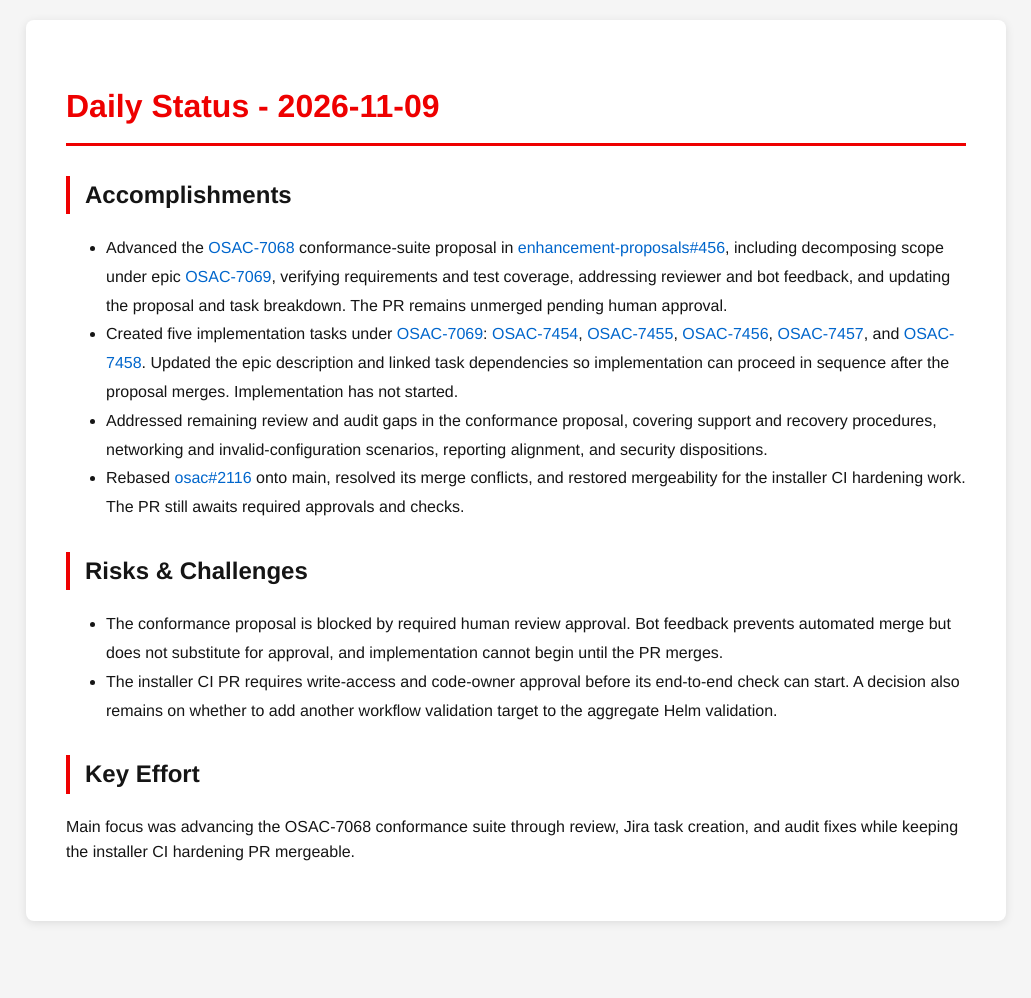
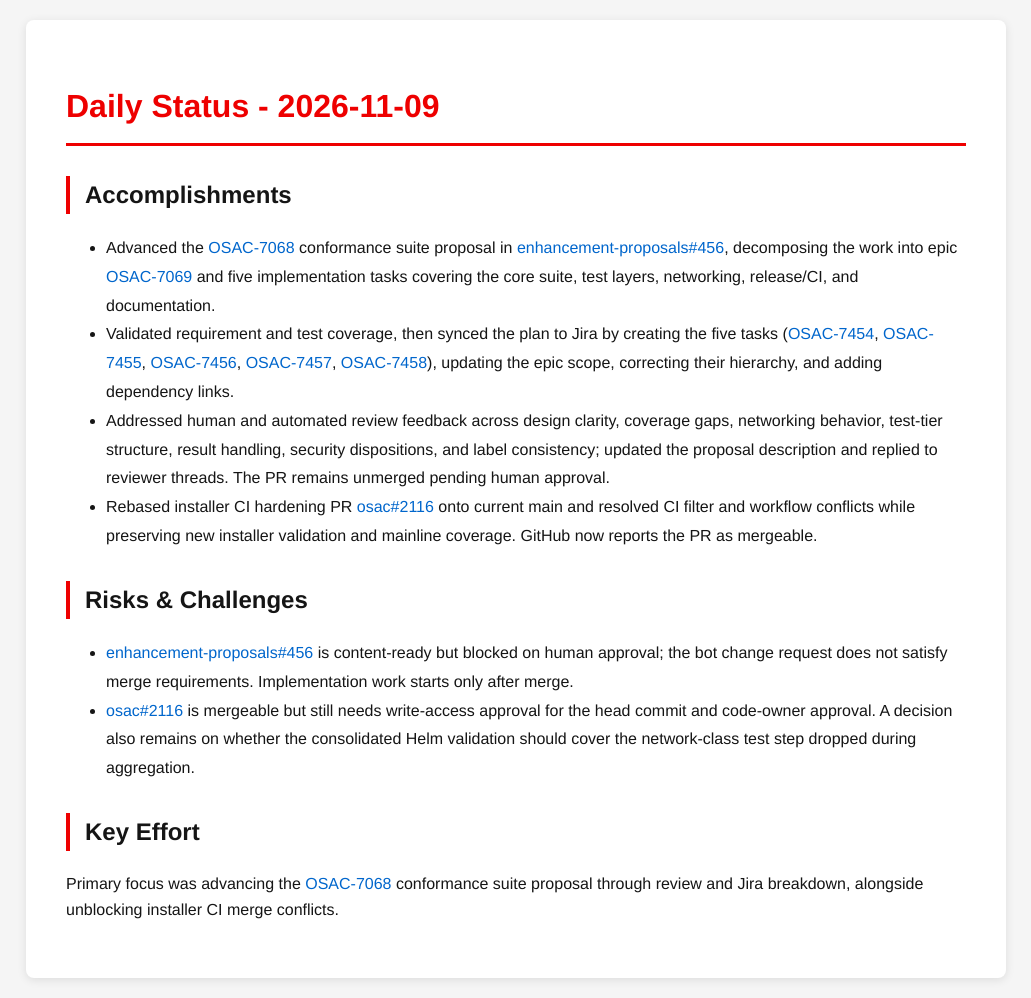
Before and after one commit to tzvatot/daily-status, a Jekyll site: the page built from 2026-11-09.md, in a window 1280 px wide. Shown: the whole page, without its empty margins (124-1155 px from the left). Built offline with Jekyll 4.4.1, drawn with Linux system fonts in a browser that asks for light colours; before the commit the page ends 941 px from its top, so only the background shows below that.

Commit message:
Daily status update - 2026-11-09

```diff
--- a/2026-11-09.md
+++ b/2026-11-09.md
@@ -7,14 +7,14 @@ date: 2026-11-09
 # Daily Status - 2026-11-09
 
 ## Accomplishments
-- Advanced the [OSAC-7068](https://redhat.atlassian.net/browse/OSAC-7068) conformance-suite proposal in [enhancement-proposals#456](https://github.com/osac-project/enhancement-proposals/pull/456), including decomposing scope under epic [OSAC-7069](https://redhat.atlassian.net/browse/OSAC-7069), verifying requirements and test coverage, addressing reviewer and bot feedback, and updating the proposal and task breakdown. The PR remains unmerged pending human approval.
-- Created five implementation tasks under [OSAC-7069](https://redhat.atlassian.net/browse/OSAC-7069): [OSAC-7454](https://redhat.atlassian.net/browse/OSAC-7454), [OSAC-7455](https://redhat.atlassian.net/browse/OSAC-7455), [OSAC-7456](https://redhat.atlassian.net/browse/OSAC-7456), [OSAC-7457](https://redhat.atlassian.net/browse/OSAC-7457), and [OSAC-7458](https://redhat.atlassian.net/browse/OSAC-7458). Updated the epic description and linked task dependencies so implementation can proceed in sequence after the proposal merges. Implementation has not started.
-- Addressed remaining review and audit gaps in the conformance proposal, covering support and recovery procedures, networking and invalid-configuration scenarios, reporting alignment, and security dispositions.
-- Rebased [osac#2116](https://github.com/osac-project/osac/pull/2116) onto main, resolved its merge conflicts, and restored mergeability for the installer CI hardening work. The PR still awaits required approvals and checks.
+- Advanced the [OSAC-7068](https://redhat.atlassian.net/browse/OSAC-7068) conformance suite proposal in [enhancement-proposals#456](https://github.com/osac-project/enhancement-proposals/pull/456), decomposing the work into epic [OSAC-7069](https://redhat.atlassian.net/browse/OSAC-7069) and five implementation tasks covering the core suite, test layers, networking, release/CI, and documentation.
+- Validated requirement and test coverage, then synced the plan to Jira by creating the five tasks ([OSAC-7454](https://redhat.atlassian.net/browse/OSAC-7454), [OSAC-7455](https://redhat.atlassian.net/browse/OSAC-7455), [OSAC-7456](https://redhat.atlassian.net/browse/OSAC-7456), [OSAC-7457](https://redhat.atlassian.net/browse/OSAC-7457), [OSAC-7458](https://redhat.atlassian.net/browse/OSAC-7458)), updating the epic scope, correcting their hierarchy, and adding dependency links.
+- Addressed human and automated review feedback across design clarity, coverage gaps, networking behavior, test-tier structure, result handling, security dispositions, and label consistency; updated the proposal description and replied to reviewer threads. The PR remains unmerged pending human approval.
+- Rebased installer CI hardening PR [osac#2116](https://github.com/osac-project/osac/pull/2116) onto current main and resolved CI filter and workflow conflicts while preserving new installer validation and mainline coverage. GitHub now reports the PR as mergeable.
 
 ## Risks & Challenges
-- The conformance proposal is blocked by required human review approval. Bot feedback prevents automated merge but does not substitute for approval, and implementation cannot begin until the PR merges.
-- The installer CI PR requires write-access and code-owner approval before its end-to-end check can start. A decision also remains on whether to add another workflow validation target to the aggregate Helm validation.
+- [enhancement-proposals#456](https://github.com/osac-project/enhancement-proposals/pull/456) is content-ready but blocked on human approval; the bot change request does not satisfy merge requirements. Implementation work starts only after merge.
+- [osac#2116](https://github.com/osac-project/osac/pull/2116) is mergeable but still needs write-access approval for the head commit and code-owner approval. A decision also remains on whether the consolidated Helm validation should cover the network-class test step dropped during aggregation.
 
 ## Key Effort
-Main focus was advancing the OSAC-7068 conformance suite through review, Jira task creation, and audit fixes while keeping the installer CI hardening PR mergeable.
+Primary focus was advancing the [OSAC-7068](https://redhat.atlassian.net/browse/OSAC-7068) conformance suite proposal through review and Jira breakdown, alongside unblocking installer CI merge conflicts.
```
